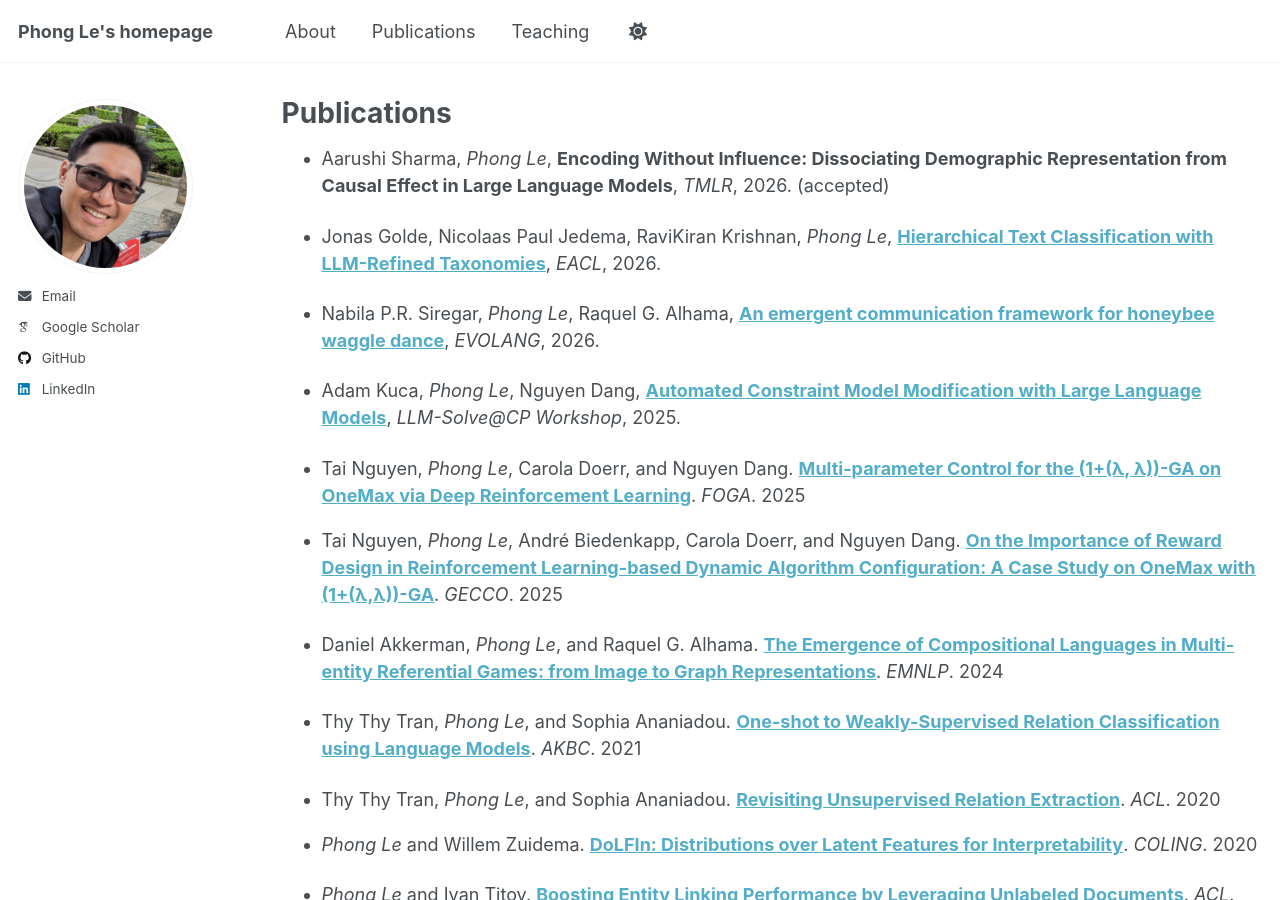
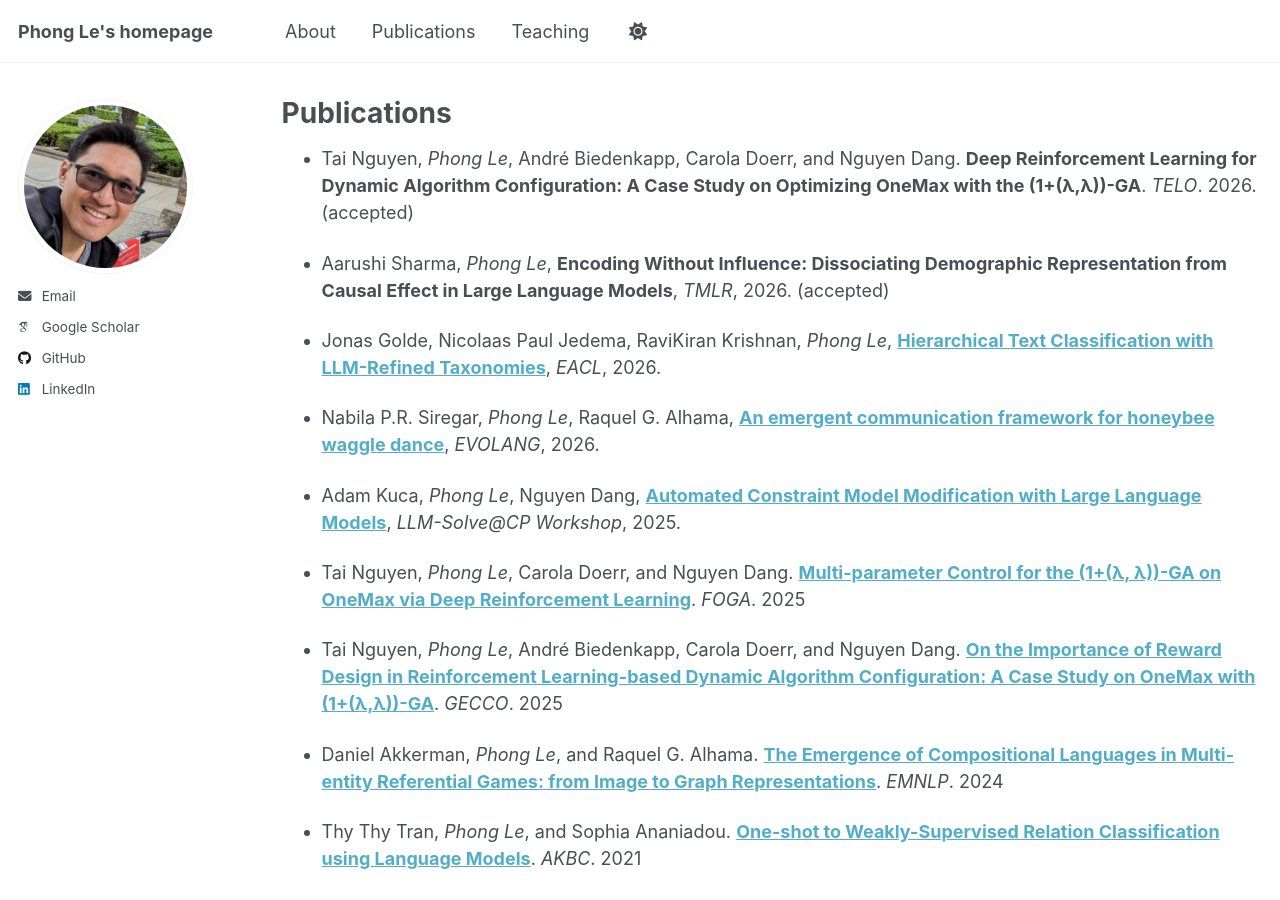
Before and after one commit to lephong/lephong.github.io, a Jekyll site: the page built from _pages/publication.md, in a window 1280 px wide and 900 px high. Built offline with Jekyll 4.4.1, drawn with Linux system fonts in a browser that asks for light colours; some web fonts are replaced; a script that is not in the unit is left out.

Commit message:
Add new publications to the publication page

```diff
--- a/_pages/publication.md
+++ b/_pages/publication.md
@@ -4,6 +4,8 @@ title: "Publications"
 permalink: /publication/
 author_profile: true
 ---
+
+- Tai Nguyen, *Phong Le*, André Biedenkapp, Carola Doerr, and Nguyen Dang. **Deep Reinforcement Learning for Dynamic Algorithm Configuration: A Case Study on Optimizing OneMax with the (1+(λ,λ))-GA**. *TELO*. 2026. (accepted)
 
 - Aarushi Sharma, *Phong Le*, **Encoding Without Influence: Dissociating Demographic Representation from Causal Effect in Large Language Models**, *TMLR*, 2026. (accepted)
 
@@ -14,6 +16,7 @@ author_profile: true
 - Adam Kuca, *Phong Le*, Nguyen Dang, **[Automated Constraint Model Modification with Large Language Models](https://drive.google.com/uc?export=download&id=1UAUY0ogGMtpwRAa6uYnU0UlXosAuQw2v)**, *LLM-Solve@CP Workshop*, 2025.
 
 - Tai Nguyen, *Phong Le*, Carola Doerr, and Nguyen Dang. **[Multi-parameter Control for the (1+(λ, λ))-GA on OneMax via Deep Reinforcement Learning](https://doi.org/10.1145/3729878.3746703)**. *FOGA*. 2025
+
 - Tai Nguyen, *Phong Le*, André Biedenkapp, Carola Doerr, and Nguyen Dang. **[On the Importance of Reward Design in Reinforcement Learning-based Dynamic Algorithm Configuration: A Case Study on OneMax with (1+(λ,λ))-GA](https://doi.org/10.1145/3712256.3726395)**. *GECCO*. 2025
 
 - Daniel Akkerman, *Phong Le*, and Raquel G. Alhama. **[The Emergence of Compositional Languages in Multi-entity Referential Games: from Image to Graph Representations](https://aclanthology.org/2024.emnlp-main.1042/)**. *EMNLP*. 2024
```
